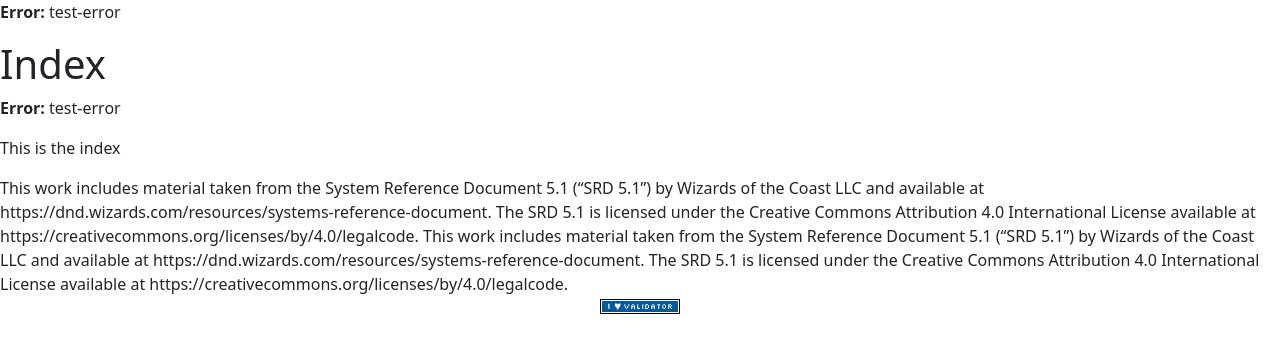
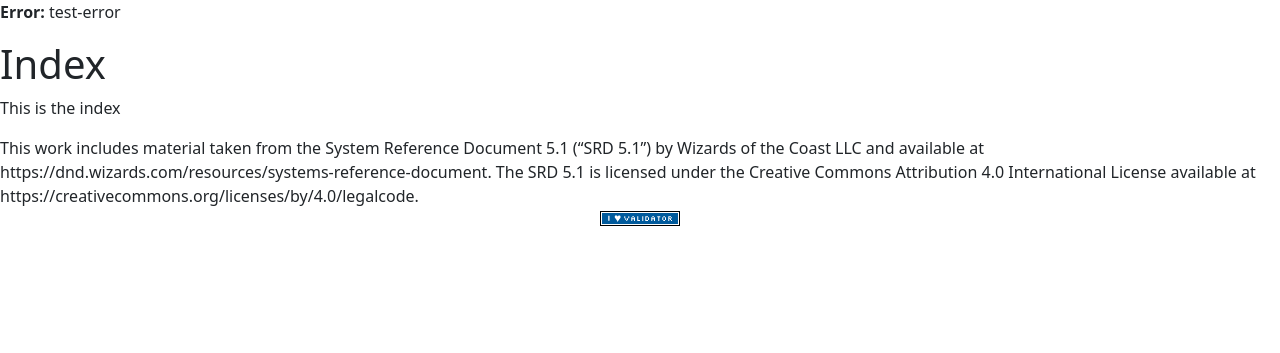
Before and after one commit to squabzilla/CS50-FinalProject, a Flask app: page / in a window 1280 px wide. Shown: the top 353 px of the page. Run offline with Flask 3, Linux system fonts and the light colour scheme; some libraries are stand-ins or nearby versions.

Commit message:
Jun 7, 2024, 12:24 PM

```diff
--- a/Main/templates/index.html
+++ b/Main/templates/index.html
@@ -8,22 +8,8 @@
 
 {% block main %}
     <h1>Index</h1>
-    {% if error %}
-        <p class=error><strong>Error:</strong> {{ error }}
-    {% endif %}
     <p>This is the index
     </p>
-
 {% endblock %}
 
-{% block footer %}
-<!--
-The System Reference Document 5.1 is provided to you free of charge under the terms of the Creative Commons
-Attribution 4.0 International License (“CC-BY-4.0”). You are free to use this content in any manner permitted by
-that license as long as you include the following attribution statement in your own work:
--->
-This work includes material taken from the System Reference Document 5.1 (“SRD 5.1”) by Wizards of
-the Coast LLC and available at https://dnd.wizards.com/resources/systems-reference-document. The
-SRD 5.1 is licensed under the Creative Commons Attribution 4.0 International License available at
-https://creativecommons.org/licenses/by/4.0/legalcode.
-{% endblock %}
+{% block footer %}{% endblock %}
```
